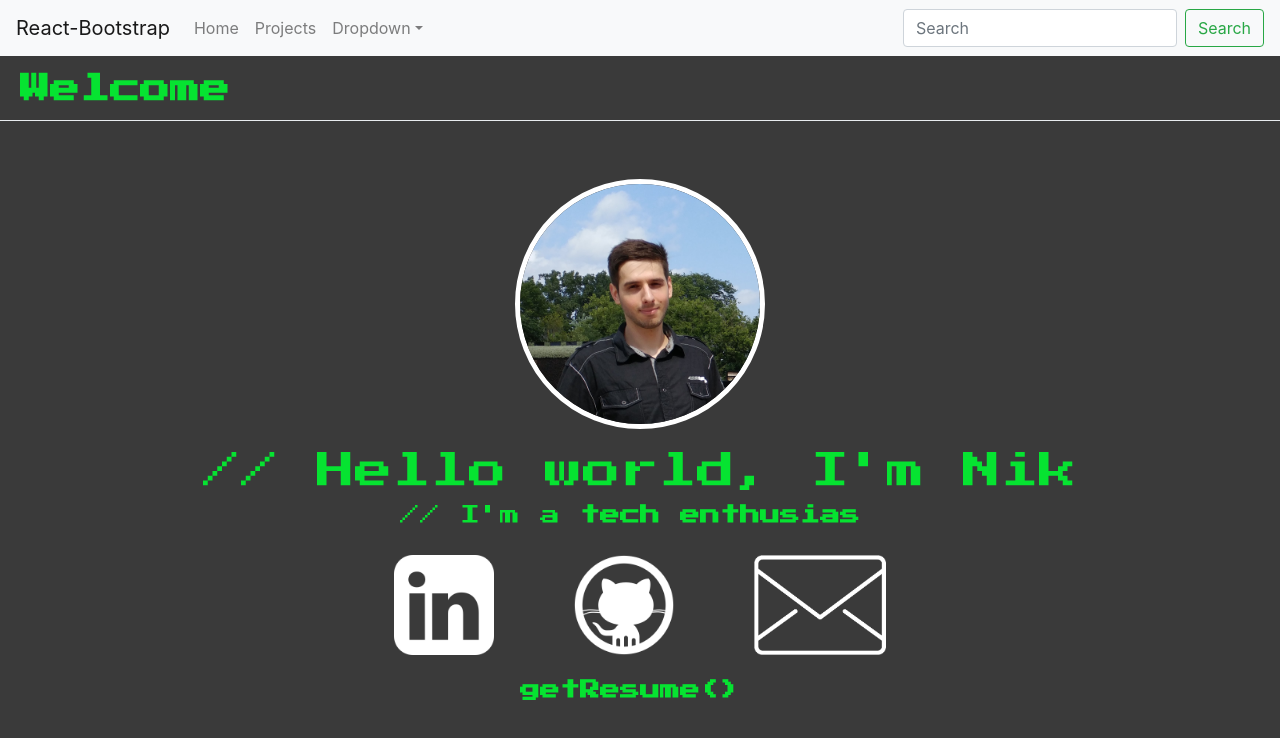
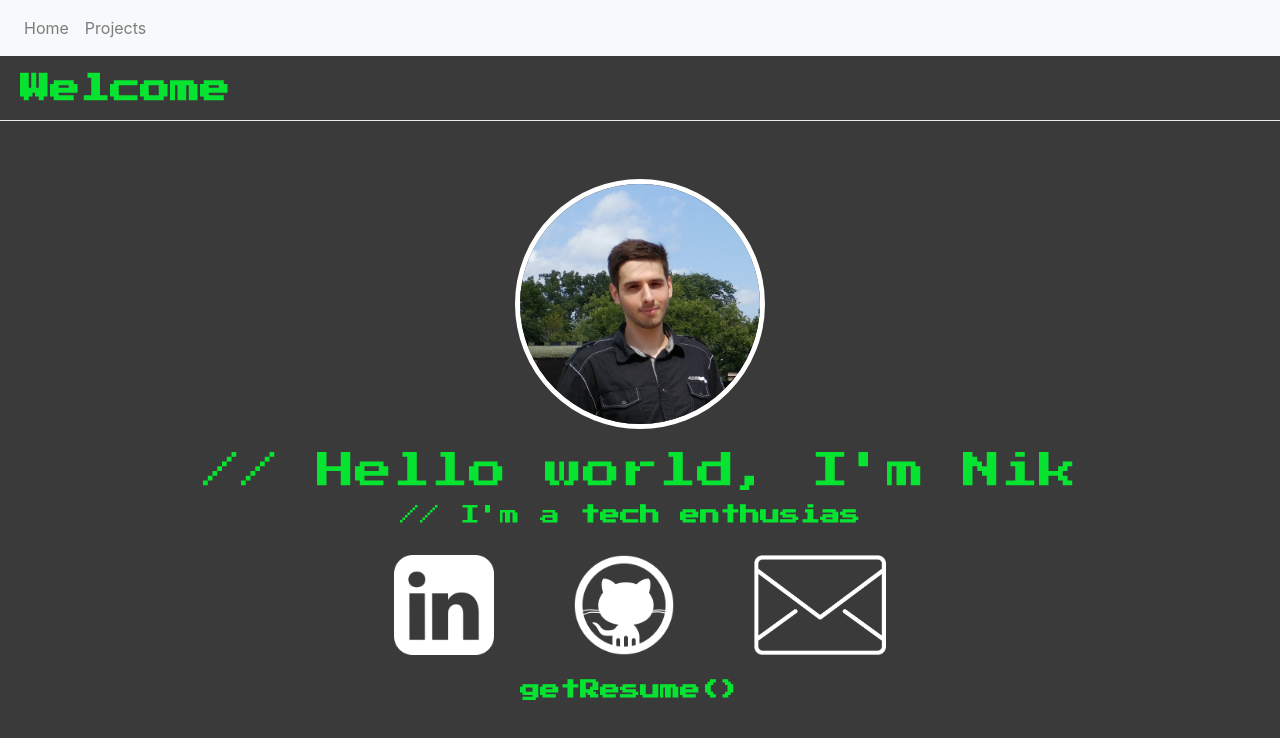
Before and after one commit to nikolaybutnik/portfolio, a React (Create React App) app in the folder client/: page / in a window 1280 px wide. Shown: the top 738 px of the page. Built offline with nearby package versions, Linux system fonts and the light colour scheme.

Commit message:
Remove unused navbar elements

```diff
--- a/client/src/components/NavBar/NavBar.js
+++ b/client/src/components/NavBar/NavBar.js
@@ -9,14 +9,14 @@ import Button from 'react-bootstrap/Button'
 
 const NavBar = () => {
   return (
-    <Navbar bg="light" expand="lg">
-      <Navbar.Brand href="#home">React-Bootstrap</Navbar.Brand>
+    <Navbar bg="light" expand="md">
+      {/* <Navbar.Brand href="#home">React-Bootstrap</Navbar.Brand> */}
       <Navbar.Toggle aria-controls="basic-navbar-nav" />
       <Navbar.Collapse id="basic-navbar-nav">
         <Nav className="mr-auto">
           <Nav.Link href="/home">Home</Nav.Link>
           <Nav.Link href="/portfolio">Projects</Nav.Link>
-          <NavDropdown title="Dropdown" id="basic-nav-dropdown">
+          {/* <NavDropdown title="Dropdown" id="basic-nav-dropdown">
             <NavDropdown.Item href="#action/3.1">Action</NavDropdown.Item>
             <NavDropdown.Item href="#action/3.2">
               Another action
@@ -26,12 +26,12 @@ const NavBar = () => {
             <NavDropdown.Item href="#action/3.4">
               Separated link
             </NavDropdown.Item>
-          </NavDropdown>
+          </NavDropdown> */}
         </Nav>
-        <Form inline>
+        {/* <Form inline>
           <FormControl type="text" placeholder="Search" className="mr-sm-2" />
           <Button variant="outline-success">Search</Button>
-        </Form>
+        </Form> */}
       </Navbar.Collapse>
     </Navbar>
   )
```
Also changed, not shown: 1 other file (tests, documents, lock files or other folders).
